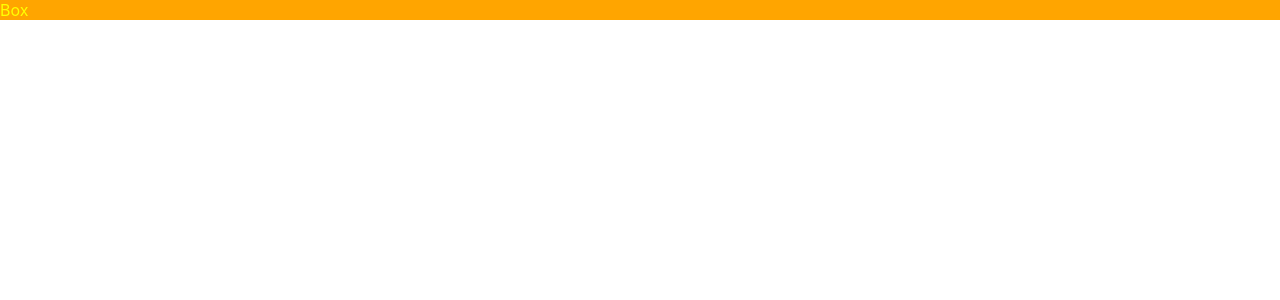
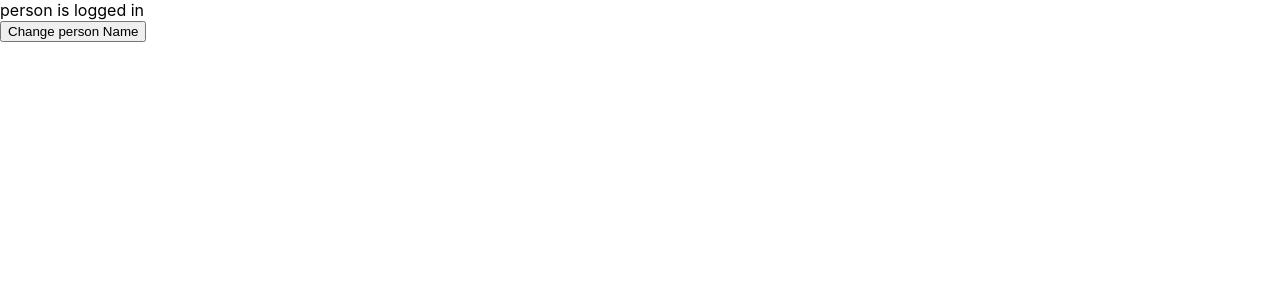
Before and after one commit to Vmadhavan2310/react_typescript, a React (Create React App) app: page / in a window 1280 px wide. Shown: the top 300 px of the page. Built offline with nearby package versions, Linux system fonts and the light colour scheme.

Commit message:
code updated

```diff
--- a/src/App.tsx
+++ b/src/App.tsx
@@ -10,6 +10,8 @@ import ThemeProvider from './Components/UseContext/ThemeProvider';
 import Box from './Components/UseContext/Box';
 import { themeObj } from './Components/UseContext/ThemeProvider';
 import { theme } from './Components/UseContext/theme';
+import ClassComp from './Components/ClassComp';
+import LoginComp from './Components/Component Props/LoginComp';
 function App() {
   const person={
     firstName:"Bruce",
@@ -44,9 +46,12 @@ function App() {
      {/* <EventProps input={(e)=>{console.log(e.target.value)}} clickmsg={(e,id)=>console.log("clicked",id)}/> */}
      {/* <StateHook/> */}
      {/* <ReducerType/> */}
-     <themeObj.Provider value={theme}>
-      <Box/>
-     </themeObj.Provider>
+      {/* <ThemeProvider>
+        <Box/>
+      </ThemeProvider> */}
+      {/* <ClassComp age={25}/> */}
+      <LoginComp/>
+
      </div>
   );
 }
--- /dev/null
+++ b/src/Components/ClassComp.tsx
@@ -0,0 +1,21 @@
+import React, { Component } from 'react'
+import { stateTypes, propTypes } from './Component.types';
+export class ClassComp extends Component<propTypes,stateTypes> {
+    state={
+        name:"vinoth"
+    }
+
+    handleChange=()=>{
+        this.setState({name:"Vishwas"})
+    }
+  render() {
+    return (
+        <>
+      <div>ClassComp person name is {this.state.name} and age from props is {this.props.age}</div>
+      <button onClick={this.handleChange}>Change it </button>
+        </>
+    )
+  }
+}
+
+export default ClassComp
--- /dev/null
+++ b/src/Components/Component Props/LoginComp.tsx
@@ -0,0 +1,26 @@
+import React, { useState } from 'react'
+import ProfileComp from './ProfileComp'
+import { privateCompstateType } from '../Component.types'
+function LoginComp() {
+    function PrivateComp(){
+        const [name,setName]=useState<null|privateCompstateType>(null);
+        const changePersonName=()=>{
+            setName({
+                names:"rafiya"
+            })
+        }
+        return(
+            <>
+               <div>{name?name.names:"person"} is logged in </div>
+               <button onClick={changePersonName}>Change person Name</button>
+            </>
+        )
+    }
+  return (
+    <div>
+        <ProfileComp isloggedIn={true} comp={PrivateComp}/>
+    </div>
+  )
+}
+
+export default LoginComp
--- /dev/null
+++ b/src/Components/Component Props/ProfileComp.tsx
@@ -0,0 +1,15 @@
+import React from 'react'
+import { ProfileProps } from '../Component.types'
+
+function ProfileComp({isloggedIn,comp:Comp}:ProfileProps) {
+  return (
+    <div>
+        {isloggedIn?
+        <Comp/>:
+        <h3>Person not logged in</h3>
+        }
+    </div>
+  )
+}
+
+export default ProfileComp
--- a/src/Components/UseContext/Box.tsx
+++ b/src/Components/UseContext/Box.tsx
@@ -4,7 +4,10 @@ import { themeObj } from './ThemeProvider'
 function Box() {
     const themeValue=useContext(themeObj)
   return (
+    <>
     <div style={{color:themeValue.primary.color,background:themeValue.primary.backgroundColor}}>Box</div>
+    <div style={{background:themeValue.secondary.backgroundColor,color:themeValue.secondary.color}}>Its secondary color</div>
+    </>
   )
 }
 
--- a/src/Components/UseContext/ThemeProvider.jsx
+++ b/src/Components/UseContext/ThemeProvider.tsx
@@ -4,9 +4,9 @@ import { childrenProp } from '../Component.types'
 
 export const themeObj=React.createContext(theme)
 
-function ThemeProvider({children:childrenProp}) {
+function ThemeProvider({children}:childrenProp) {
   return (
-    <div><children/></div>
+    <themeObj.Provider value={theme}>{children}</themeObj.Provider>
   )
 }
 
--- a/src/Components/UseContext/theme.ts
+++ b/src/Components/UseContext/theme.ts
@@ -2,5 +2,9 @@ export const theme={
     primary:{
         color:"yellow",
         backgroundColor:"orange"
+    },
+    secondary:{
+        color:"red",
+        backgroundColor:"blue"
     }
 }
```
Also changed, not shown: src/Components/Component.types.ts (+18 -0 lines).
